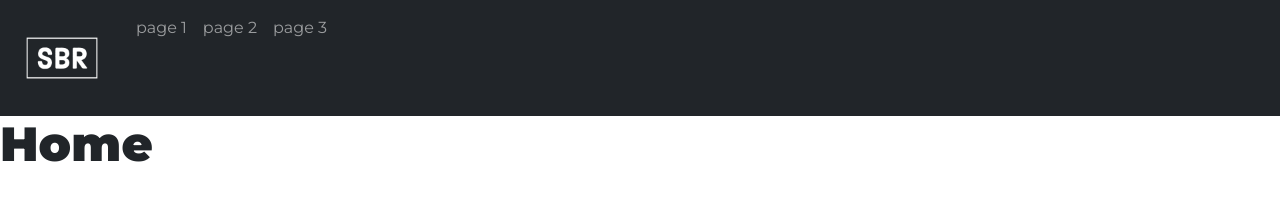
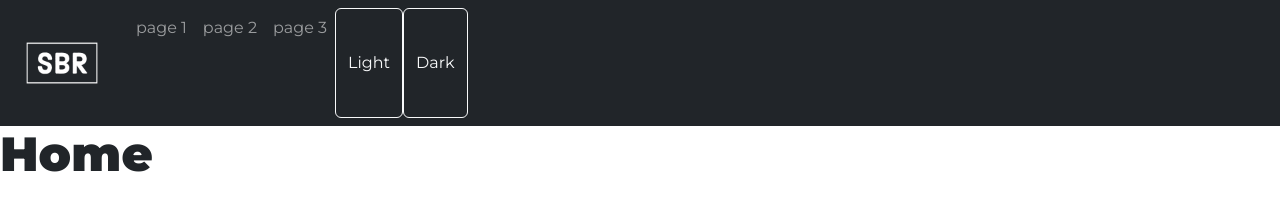
Before and after one commit to Paulo5395/SB-Restraunts, a plain HTML site: page index.html in a window 1280 px wide. Drawn offline with nearby package versions, Linux system fonts and the light colour scheme.

Commit message:
dark mode

```diff
--- a/index.html
+++ b/index.html
@@ -15,11 +15,11 @@
     <title>BEST RESTRAUNTS in Santa Barbara</title>
   </head>
 
-  <body>
+  <body class="a">
     <nav class= "navbar navbar-expand-sm bg-dark navbar-dark">
     	<div class= "container-fluid">
 
-    	<ul class="navbar-nav">
+    	<ul class="navbar-nav"
     		<li class="nav-item">
     			<a class = "navbar-brand" href="index.html">
     			<img src="SB Best Restaurants-logos_white.png" alt="SBR logo" style = "width:100px">
@@ -36,10 +36,18 @@
     		<li class="nav-item">
     			<a class = "nav-link" href="page3.html">page 3</a>
     			</li>
+
+    		<button type="button" class = "btn btn-outline-light text-light" id="light">Light</button>
+        <button type="button" class = "btn btn-outline-light text-light" id="dark">Dark</button>
+
     		</ul>
+
     	</div>
+
     </nav>
+<div >
+    <h1>Home</h1>
+    </div>
 
-    <h1>Home</h1>
   </body>
 </html>
--- a/myscript.js
+++ b/myscript.js
@@ -1,7 +1,23 @@
-$(document).ready(function() {});
+
+$(document).ready(function() {
+
+$('#dark').click(function(){
+	$(".a").css("background-color", "rgb(20,20,20)");
+
+	});
+	$('#light').click(function(){
+	$(".a").css("background-color", "rgb(255,255,255)");
+	});
+	/*$("button").click(function(){
+	$(body).css("background-color", "black");
+	});*/
+});
 
 $(window).on('load', function() {
+
+
 	$('div').fadeIn("fast");
 	$('p').fadeIn("fast");
 	$('h1').fadeIn("fast");
+
 });
--- a/style.css
+++ b/style.css
@@ -16,3 +16,6 @@ p {
     font-weight: 400;
     font-size: 24px;
 }
+.a{
+height: 100vh;
+}
```
Also changed, not shown: page1.html (+4 -1 lines), page2.html (+4 -1 lines), page3.html (+4 -1 lines).
